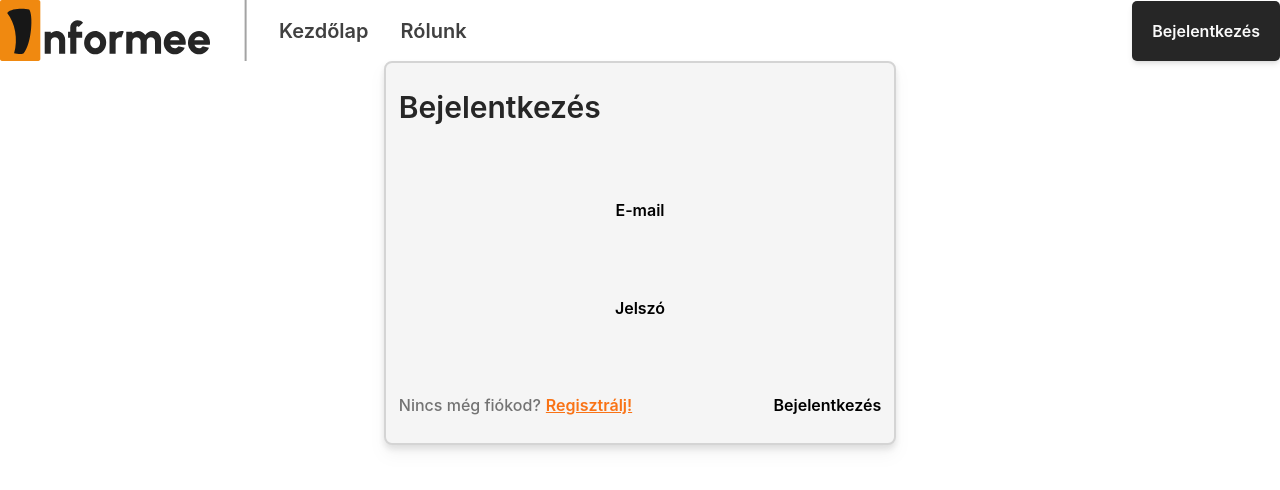
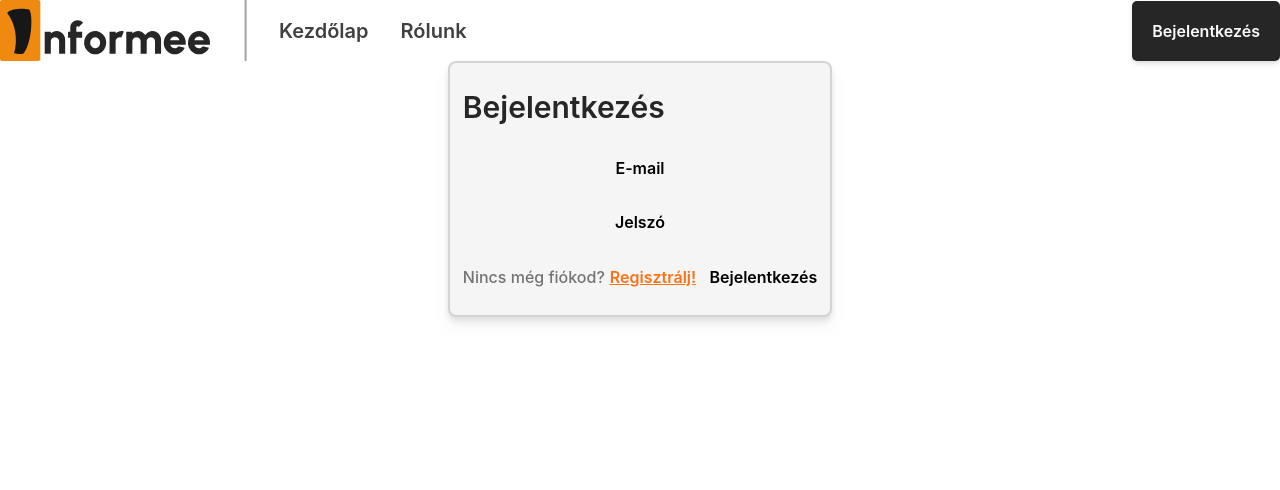
Before and after one commit to WR0NGTH3HU4/Informee, a Vue app: page /Login in a window 1280 px wide. Shown: the top 490 px of the page. Built offline with nearby package versions, Linux system fonts and the light colour scheme.

Commit message:
panel size correction

```diff
--- a/src/views/Login.vue
+++ b/src/views/Login.vue
@@ -36,8 +36,8 @@
         max-height: 100vw;
     }
     .loginWindow{
-        width: 40vw;
-        height: 30vw;
+        width: 30vw;
+        height: 20vw;
         padding: 2% 1% 2% 1%;
     }
     .GoToPages{
```
